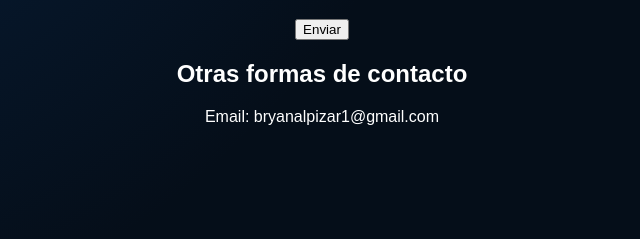
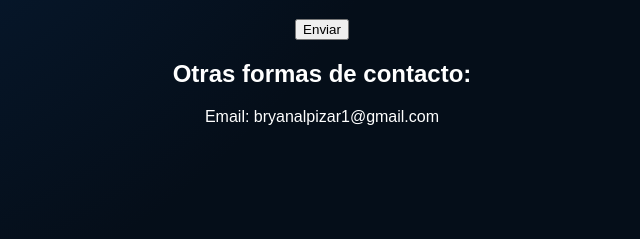
Before and after one commit to BryanAlpi12/Portafolio-Bryan, a plain HTML site: page contacto.html in a window 1280 px wide. Shown: the part 433-672 px from the top of the page, 318-958 px from the left. Drawn offline with Linux system fonts and the light colour scheme.

Commit message:
Update contacto.html

```diff
--- a/contacto.html
+++ b/contacto.html
@@ -32,7 +32,7 @@
 
       <input type="submit" value="Enviar">
     </form>
-    <h2>Otras formas de contacto</h2>
+    <h2>Otras formas de contacto:</h2>
     <p>Email: bryanalpizar1@gmail.com</p>
   </section>
 
```
